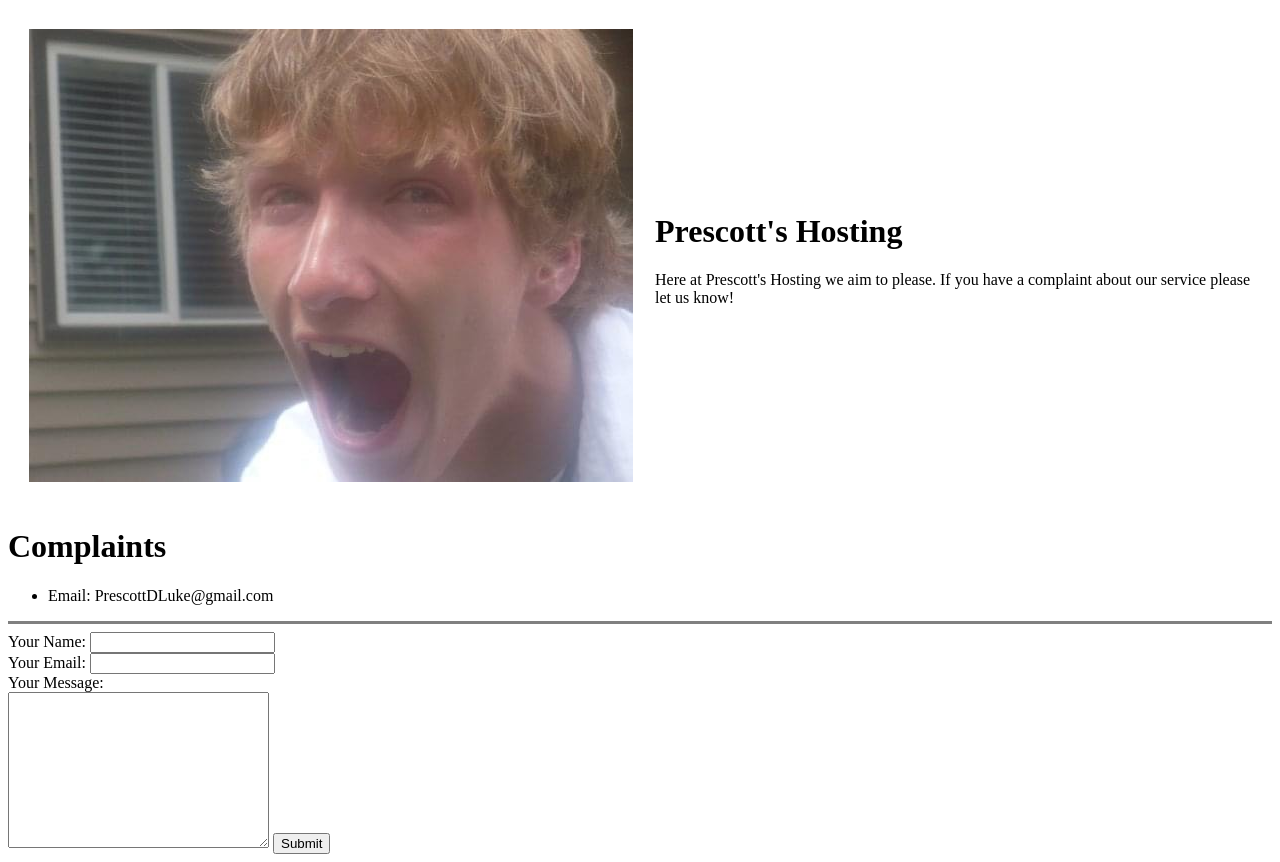
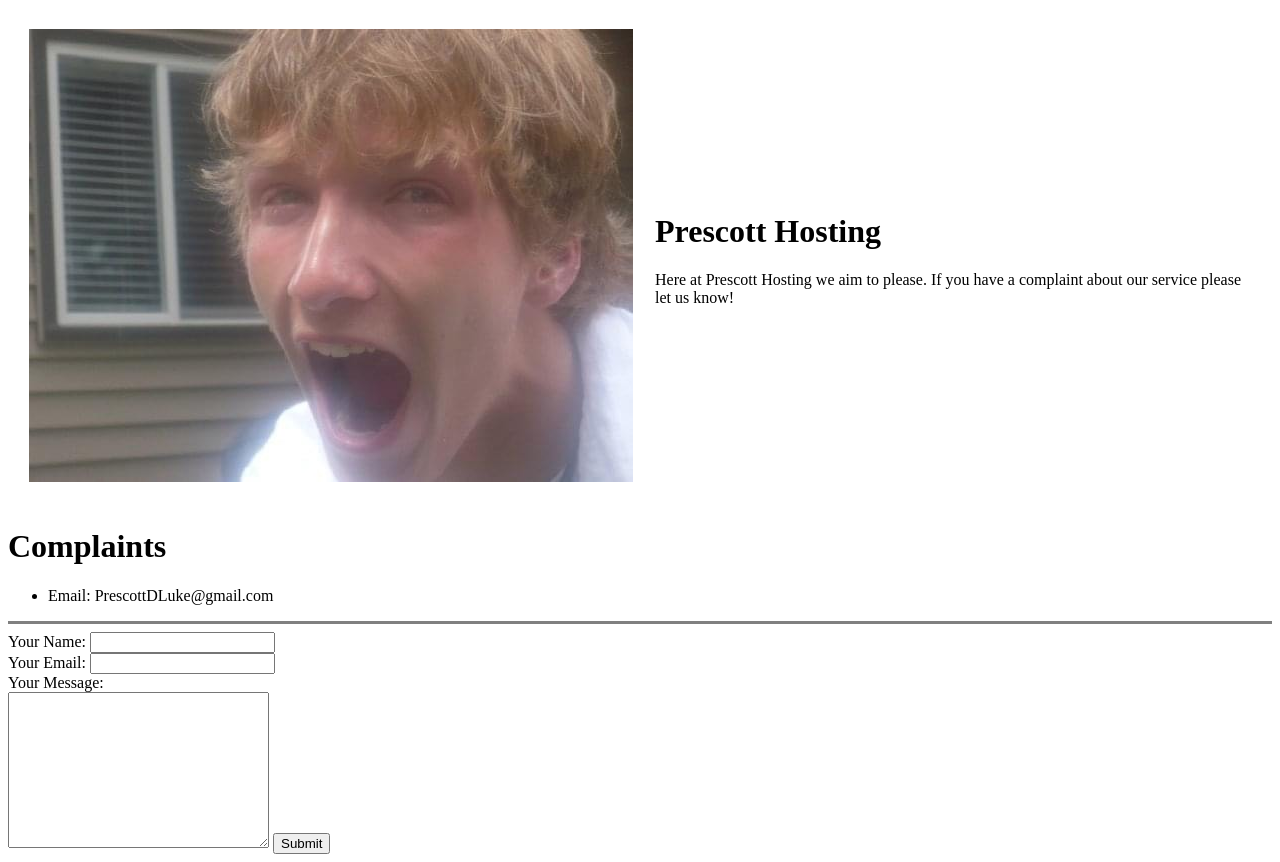
Before and after one commit to andrewbarker89/Support_Website, a plain HTML site: page index.html in a window 1280 px wide. Drawn offline with Linux system fonts and the light colour scheme.

Commit message:
Update index.html

```diff
--- a/index.html
+++ b/index.html
@@ -11,9 +11,9 @@
     <tr>
       <td> <img src="image_6483441.JPG" alt="Complaint Representative"></td>
       <td>
-        <h1>Prescott's Hosting</h1>
+        <h1>Prescott Hosting</h1>
         <p>
-          Here at Prescott's Hosting we aim to please. If you have a complaint about our service please let us know!
+          Here at Prescott Hosting we aim to please. If you have a complaint about our service please let us know!
         </p>
       </td>
     </tr>
```
